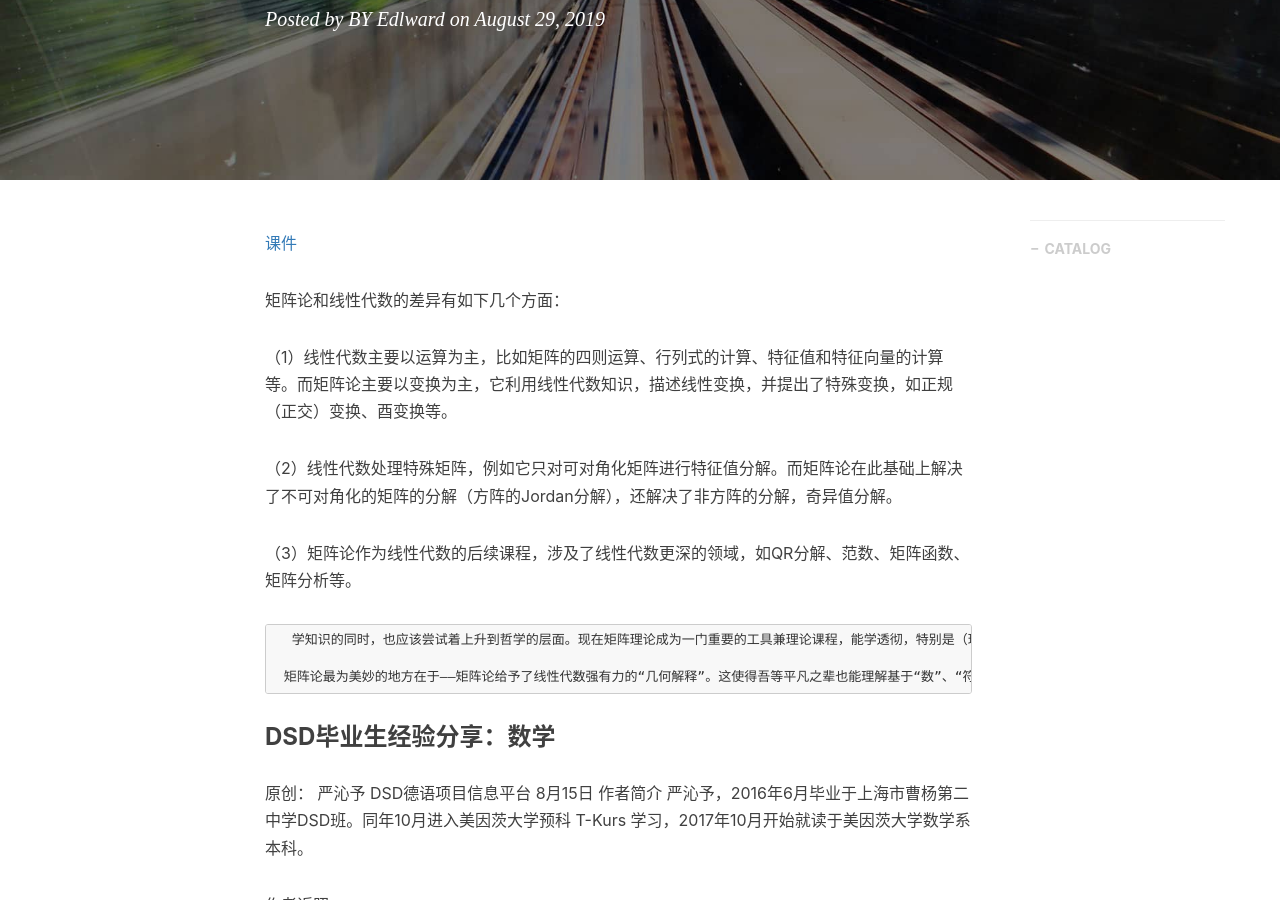
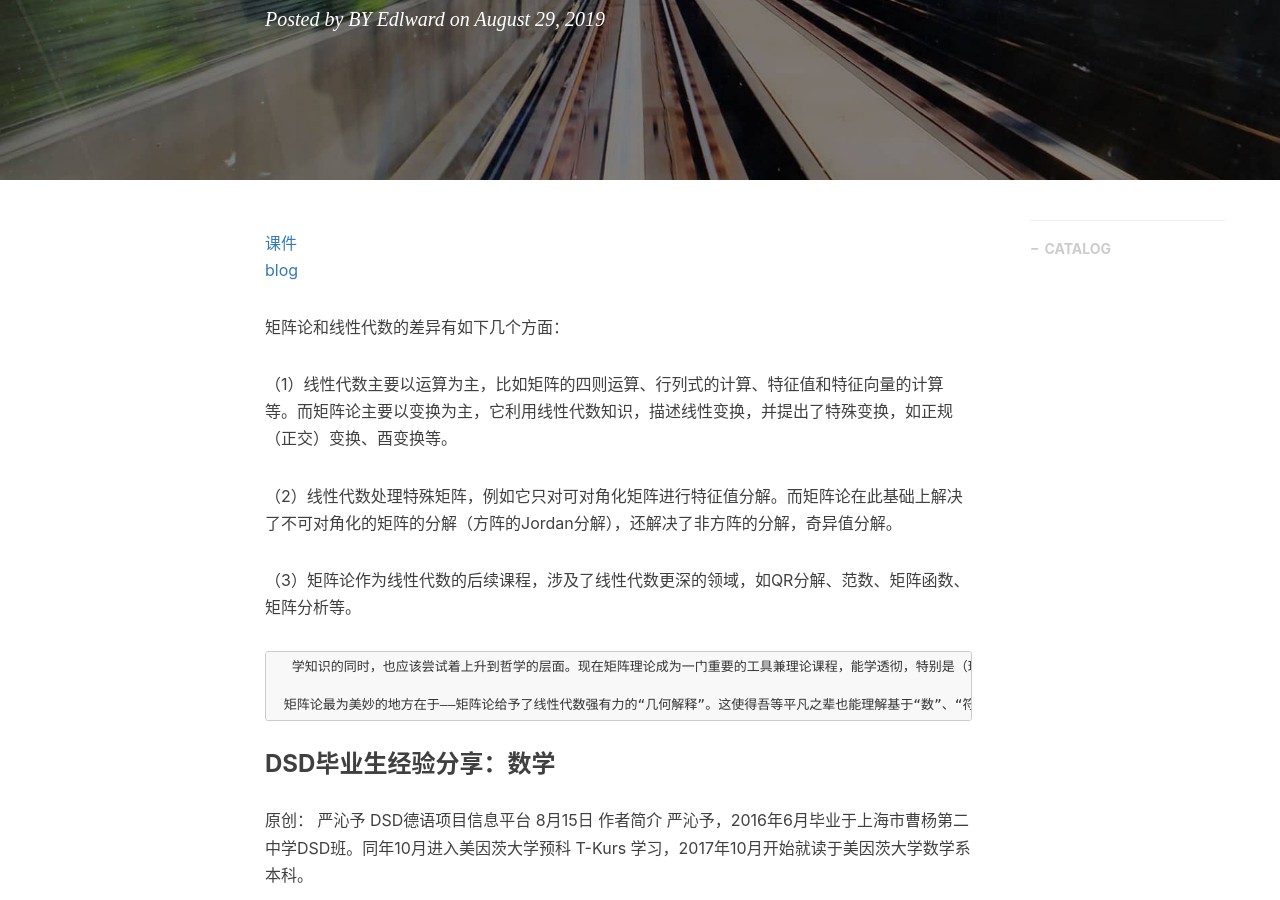
Before and after one commit to gary-robotics/dlward, a Jekyll site: the page built from _posts/2019-09-28-矩阵分析-2019.markdown, in a window 1280 px wide and 900 px high, scrolled down 343 px. Built offline with Jekyll 4.4.1, drawn with Linux system fonts in a browser that asks for light colours; nearby versions of some CDN libraries; comment, search, counter and statistics services are not loaded.

Commit message:
Update 2019-09-28-矩阵分析-2019.markdown

```diff
--- a/_posts/2019-09-28-矩阵分析-2019.markdown
+++ b/_posts/2019-09-28-矩阵分析-2019.markdown
@@ -10,6 +10,7 @@ tags:                               #标签
     - 数学
 ---
 [课件](http://web.xidian.edu.cn/lexu/course.html)
+[blog](http://zhangzhenyuan163.blog.163.com/blog/#m=0&t=1&c=fks_085067080083084065084084087095092083089066093085094074)
 
 矩阵论和线性代数的差异有如下几个方面：
 
```
